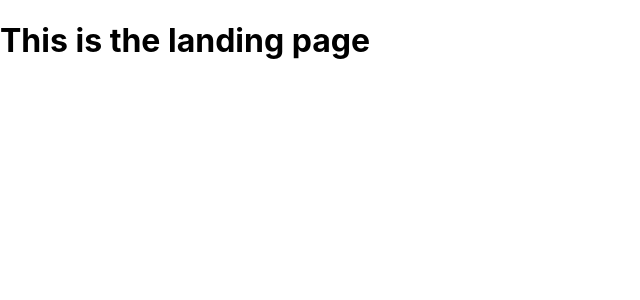
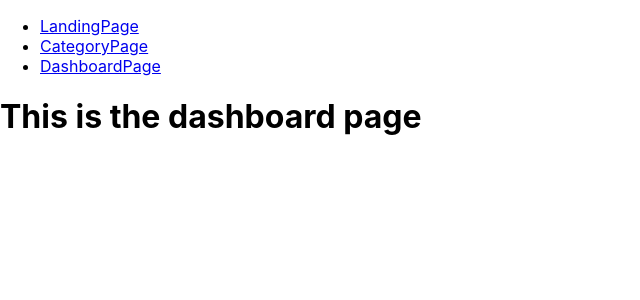
Before and after one commit to ashwanth1109/EventfulRails, a React (Create React App) app in the folder client/: page /topics in a window 1280 px wide. Shown: the top 300 px of the page, without its empty margins (0-640 px from the left). Built offline with nearby package versions, Linux system fonts and the light colour scheme.

Commit message:
Added basic routing using react-router

```diff
--- a/client/src/App.js
+++ b/client/src/App.js
@@ -1,33 +1,33 @@
 import React, { Component } from "react";
 import "./Custom.css";
 import LandingPage from "./pages/LandingPage";
+import CategoryPage from "./pages/CategoryPage";
+import DashboardPage from "./pages/DashboardPage";
+import { BrowserRouter as Router, Route, Link } from "react-router-dom";
 
-class App extends Component {
-    constructor(props) {
-        super(props);
-        this.state = {
-            test: "This should change"
-        };
-    }
-    componentDidMount() {
-        // fetch("/users")
-        //     .then(res => {
-        //         console.log(res);
-        //         return res.json();
-        //     })
-        //     .then(data => {
-        //         this.setState({
-        //             test: data[0].name
-        //         });
-        //     });
-    }
-    render() {
-        return (
-            <div>
-                <LandingPage />
-            </div>
-        );
-    }
-}
+const App = () => (
+    <Router>
+        <div>
+            <Header />
+            <Route exact path="/" component={LandingPage} />
+            <Route path="/about" component={CategoryPage} />
+            <Route path="/topics" component={DashboardPage} />
+        </div>
+    </Router>
+);
+
+const Header = () => (
+    <ul>
+        <li>
+            <Link to="/">LandingPage</Link>
+        </li>
+        <li>
+            <Link to="/about">CategoryPage</Link>
+        </li>
+        <li>
+            <Link to="/topics">DashboardPage</Link>
+        </li>
+    </ul>
+);
 
 export default App;
--- /dev/null
+++ b/client/src/pages/CategoryPage.js
@@ -0,0 +1,8 @@
+import React, { Component } from "react";
+import "../Custom.css";
+
+export default class CategoryPage extends Component {
+    render() {
+        return <h1>This is the category page</h1>;
+    }
+}
--- /dev/null
+++ b/client/src/pages/DashboardPage.js
@@ -0,0 +1,8 @@
+import React, { Component } from "react";
+import "../Custom.css";
+
+export default class DashboardPage extends Component {
+    render() {
+        return <h1>This is the dashboard page</h1>;
+    }
+}
```
